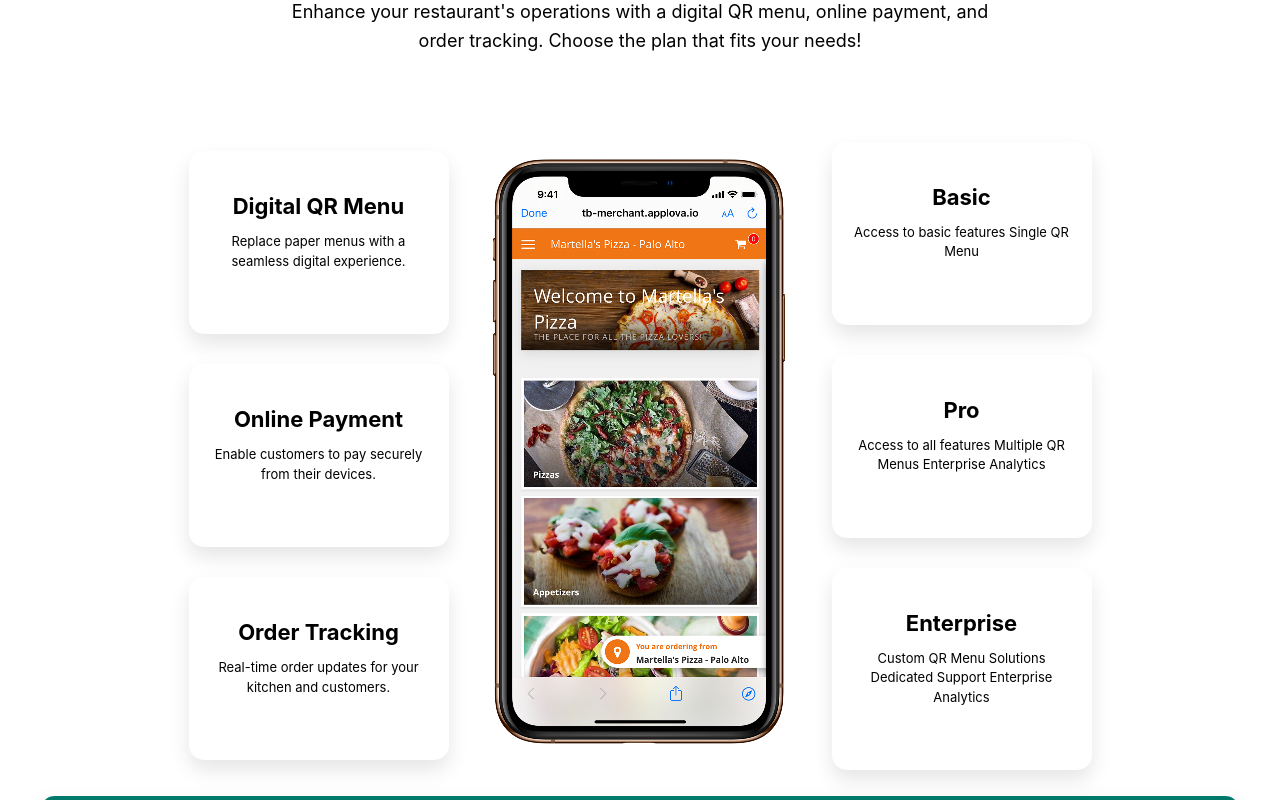
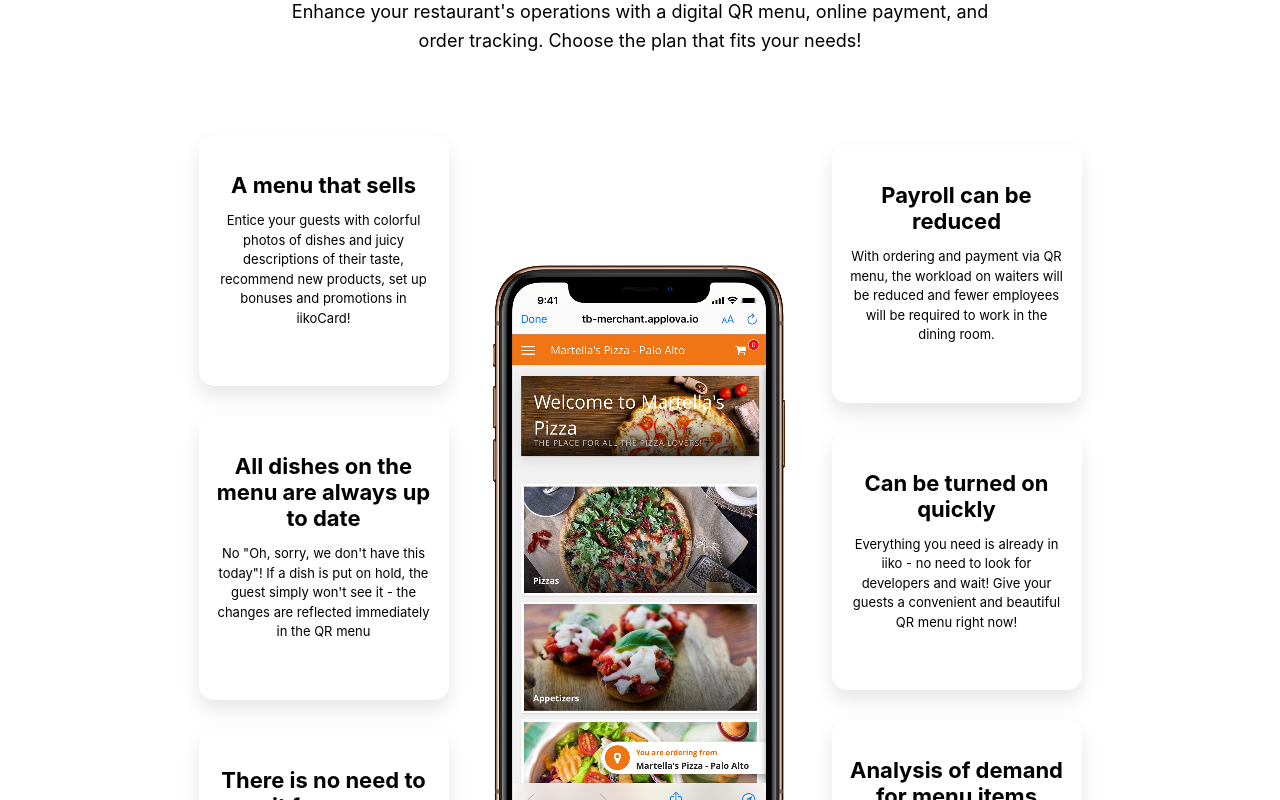
Before and after one commit to Beknazar007/qr-menu-website, a React (Create React App) app: page / in a window 1280 px wide. Shown: the part 1100-1900 px from the top of the page. Built offline with nearby package versions, Linux system fonts and the light colour scheme.

Commit message:
featers text and style padding

```diff
--- a/src/components/features/Features.jsx
+++ b/src/components/features/Features.jsx
@@ -16,69 +16,40 @@ function Features() {
               <div className="features">
                   <div className="featurs_block">
                     <div className="feature">
-                            <h3 className="feature-title" data-lang-en="Digital QR Menu" data-lang-ru="Цифровое QR-меню">Digital QR Menu</h3>
+                            <h3 className="feature-title" data-lang-en="Digital QR Menu" data-lang-ru="Цифровое QR-меню">A menu that sells</h3>
                                 <p className="feature-description" data-lang-en="Replace paper menus with a seamless digital experience." data-lang-ru="Замените бумажные меню на удобный цифровой опыт.">
-                                    Replace paper menus with a seamless digital experience.
+                                Entice your guests with colorful photos of dishes and juicy descriptions of their taste, recommend new products, set up bonuses and promotions in iikoCard!
                                 </p>
                         </div>
                         <div className="feature">
-                            <h3 className="feature-title" data-lang-en="Online Payment" data-lang-ru="Онлайн-оплата"> Online Payment</h3>
+                            <h3 className="feature-title" data-lang-en="Online Payment" data-lang-ru="Онлайн-оплата"> All dishes on the menu are always up to date</h3>
                             <p className="feature-description" data-lang-en="Enable customers to pay securely from their devices." data-lang-ru="Позвольте клиентам безопасно оплачивать со своих устройств.">
-                                Enable customers to pay securely from their devices.
-                            </p>
+                            No "Oh, sorry, we don't have this today"! If a dish is put on hold, the guest simply won't see it - the changes are reflected immediately in the QR menu                            </p>
                         </div>
                         <div className="feature">
-                            <h3 className="feature-title" data-lang-en="Order Tracking" data-lang-ru="Отслеживание заказов"> Order Tracking </h3>
+                            <h3 className="feature-title" data-lang-en="Order Tracking" data-lang-ru="Отслеживание заказов"> There is no need to wait for anyone </h3>
                             <p className="feature-description" data-lang-en="Real-time order updates for your kitchen and customers." data-lang-ru="Обновления заказов в реальном времени для вашей кухни и клиентов.">
-                                Real-time order updates for your kitchen and customers.
-                            </p>
+                            If a guest wants to order something more, he doesn't need to look for a waiter, he can do it right away via the QR menu. The same applies to payment                          </p>
                         </div>
                     </div>
                         <div className='screen'>
                                 <img src={screenMenu} alt=""  className='screen_menu'/>
                         </div>
-                        {/* <div className="pricing">
-                                    <div className="plan">
-                                        <h3 className="plan-title" data-lang-en="Basic" data-lang-ru="Базовый">Basic</h3>
-                                            <ul className="plan-features">
-                                                <li data-lang-en="Access to basic features" data-lang-ru="Доступ к базовым функциям">Access to basic features</li>
-                                                <li data-lang-en="Single QR Menu" data-lang-ru="Одно QR-меню">Single QR Menu</li>
-                                            </ul>
-                                    </div>
-                                    <div className="plan popular">
-                                        <h3 className="plan-title" data-lang-en="Pro" data-lang-ru="Про">Pro</h3>
-                                            <ul className="plan-features">
-                                                <li data-lang-en="Access to all features" data-lang-ru="Доступ ко всем функциям">Access to all features</li>
-                                                <li data-lang-en="Multiple QR Menus" data-lang-ru="Несколько QR-меню">Multiple QR Menus</li>
-                                                <li data-lang-en="Priority Support" data-lang-ru="Приоритетная поддержка">Priority Support</li>
-                                            </ul>
-                                    </div>
-                                    <div className="plan">
-                                        <h3 className="plan-title" data-lang-en="Enterprise" data-lang-ru="Корпоративный">Enterprise</h3>
-                                            <ul className="plan-features">
-                                            <li data-lang-en="Custom QR Menu Solutions" data-lang-ru="Индивидуальные решения для QR-меню">Custom QR Menu Solutions</li>
-                                            <li data-lang-en="Dedicated Support" data-lang-ru="Выделенная поддержка">Dedicated Support</li>
-                                            <li data-lang-en="Enterprise Analytics" data-lang-ru="Корпоративная аналитика">Enterprise Analytics</li>
-                                            </ul>
-                                    </div>
-                          </div> */}
                                     <div className="featurs_block">
                     <div className="feature">
-                            <h3 className="feature-title" data-lang-en="Digital QR Menu" data-lang-ru="Цифровое QR-меню">Basic</h3>
+                            <h3 className="feature-title" data-lang-en="Digital QR Menu" data-lang-ru="Цифровое QR-меню">Payroll can be reduced</h3>
                                 <p className="feature-description" data-lang-en="Replace paper menus with a seamless digital experience." data-lang-ru="Замените бумажные меню на удобный цифровой опыт.">
-                                Access to basic features Single QR Menu
-                                </p>
+                                With ordering and payment via QR menu, the workload on waiters will be reduced and fewer employees will be required to work in the dining room.                                </p>
                         </div>
                         <div className="feature">
-                            <h3 className="feature-title" data-lang-en="Online Payment" data-lang-ru="Онлайн-оплата"> Pro</h3>
+                            <h3 className="feature-title" data-lang-en="Online Payment" data-lang-ru="Онлайн-оплата"> Can be turned on quickly</h3>
                             <p className="feature-description" data-lang-en="Enable customers to pay securely from their devices." data-lang-ru="Позвольте клиентам безопасно оплачивать со своих устройств.">
-                            Access to all features Multiple QR Menus Enterprise Analytics
-                            </p>
+                            Everything you need is already in iiko - no need to look for developers and wait! Give your guests a convenient and beautiful QR menu right now!                            </p>
                         </div>
                         <div className="feature">
-                            <h3 className="feature-title" data-lang-en="Order Tracking" data-lang-ru="Отслеживание заказов"> Enterprise </h3>
+                            <h3 className="feature-title" data-lang-en="Order Tracking" data-lang-ru="Отслеживание заказов"> Analysis of demand for menu items                            </h3>
                             <p className="feature-description" data-lang-en="Real-time order updates for your kitchen and customers." data-lang-ru="Обновления заказов в реальном времени для вашей кухни и клиентов.">
-                            Custom QR Menu Solutions Dedicated Support Enterprise Analytics
+                            What dishes do guests look at but don't order? And which ones do they fall in love with at first sight? Connect Yandex.Metrica to dish cards and find out!
                             </p>
                         </div>
                     </div>
--- a/src/components/features/features.css
+++ b/src/components/features/features.css
@@ -42,7 +42,7 @@
   background: #fff;
   border-radius: 15px;
   box-shadow: 0 10px 20px rgba(0, 0, 0, 0.1);
-  padding: 20px;
+  padding: 15px;
   transition: transform 0.3s ease, box-shadow 0.3s ease;
   max-width: 220px;
   text-align: center;
```
